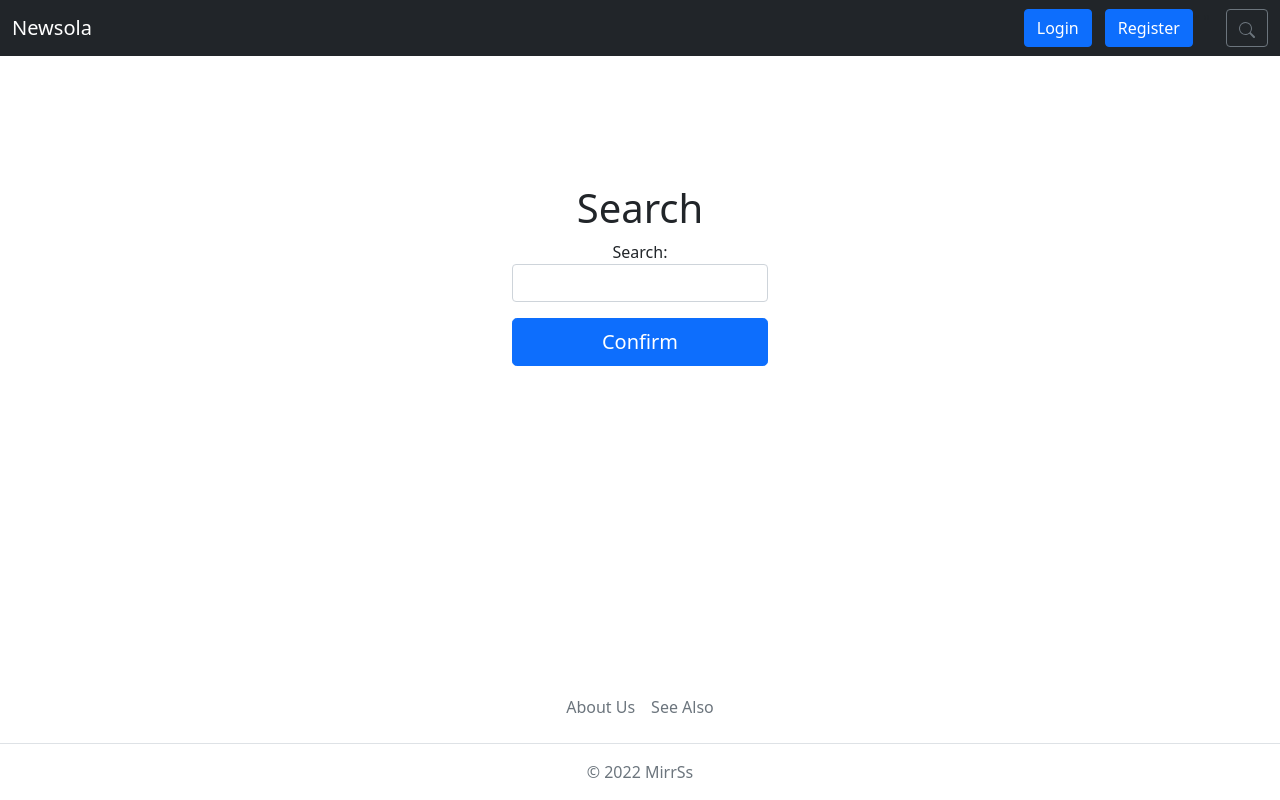
After one commit to MirrSs/newsola, a Django app: page /news/user/search in a window 1280 px wide. The commit adds this page. Run offline with Django 4.2, Linux system fonts and the light colour scheme.

Commit message:
search added,view minor update

```diff
--- a/newsola/news/admin.py
+++ b/newsola/news/admin.py
@@ -1,10 +1,9 @@
 from django.contrib import admin
 from django.contrib.auth.admin import UserAdmin
-from news.models import CustomUser, News
+from news.models import CustomUser
 
 # Register your models here.
 class CustomUserAdmin(UserAdmin):
     pass
 
 admin.site.register(CustomUser,CustomUserAdmin)
-admin.site.register(News)
--- a/newsola/news/forms.py
+++ b/newsola/news/forms.py
@@ -1,5 +1,6 @@
+from re import A
 from django import forms
-from news.models import CustomUser,LANGUAGE_CHOICE
+from news.models import CustomUser,LANGUAGE_CHOICE, Search
 
 from django.contrib.auth.forms import UserCreationForm, AuthenticationForm
 #from django.contrib.auth.models import User
@@ -18,3 +19,9 @@ class UserRegisterForm(UserCreationForm):
 class UserLoginForm(AuthenticationForm):
     username = forms.CharField(label='Username',widget=forms.TextInput(attrs={'class':'form-control','autocomplete':'off'}))
     password = forms.CharField(label='Password',widget=forms.PasswordInput(attrs={'class':'form-control'}))
+
+class SearchForm(forms.ModelForm):
+    search_request = forms.CharField(label='Search',widget=forms.TextInput(attrs={'class':'form-control','autocomplete':'off'}))
+    class Meta:
+        model = Search
+        fields = ('search_request',)
--- a/newsola/news/models.py
+++ b/newsola/news/models.py
@@ -1,4 +1,3 @@
-from sre_parse import CATEGORIES
 from django.db import models
 from django.utils import timezone
 from enum import Enum
@@ -26,14 +25,9 @@ class CustomUser(AbstractUser):
     def __init__(self, *args, **kwargs) -> None:
         super().__init__(*args, **kwargs)
 
-class News(models.Model):
-    news_text = models.CharField(max_length=150)
-    news_picture = models.ImageField(height_field=128,width_field=128)
-    news_url = models.URLField(max_length=200)
-    pub_date = models.DateTimeField('date published')
+
+class Search(models.Model):
+    search_request = models.CharField(max_length=100)
 
     def __str__(self):
-        return self.news_text
-
-    def was_published_recently(self):
-        return self.pub_date >= timezone.now() - datetime.timedelta(days=1)
+        return self.search_request
--- a/newsola/news/services/news_api.py
+++ b/newsola/news/services/news_api.py
@@ -1,11 +1,15 @@
 from dataclasses import dataclass
 from unicodedata import category
 from newsapi import NewsApiClient
+from django.http import HttpResponseRedirect
+from django.urls import reverse
 from loguru import logger
 import requests
 
 from news.models import LANGUAGE_CHOICE, CustomUser
 
+LANGS = ('ru','en','es','de','fr','it')
+api = NewsApiClient(api_key='4db418996f7844b2a86bbf6df8c0ba79')
 
 @dataclass
 class Record:
@@ -20,13 +24,12 @@ class Record:
 
 
 def get_headlines(request,cat:str = 'general') -> list:
-    api = NewsApiClient(api_key='4db418996f7844b2a86bbf6df8c0ba79')
     user_lang = 'en'
     if request.user.is_authenticated:
         user = CustomUser.objects.get(username = request.user.get_username())
         user_lang = user.language
 
-        if user_lang =='ru' or user_lang == 'en' or user_lang == 'de' or user_lang =='es' or user_lang == 'fr' or user_lang == 'it':
+        if user_lang in LANGS:
             pass
         else:
             user_lang = 'en'
@@ -60,3 +63,39 @@ def get_headlines(request,cat:str = 'general') -> list:
             articles_list.append(record)
     logger.debug("Articles are added in list")
     return articles_list
+
+#Search
+def search_news(request,str_to_search:str) -> list:
+    user_lang = 'en'
+    if request.user.is_authenticated:
+        user = CustomUser.objects.get(username = request.user.get_username())
+        user_lang = user.language
+
+        if user_lang in LANGS:
+            pass
+        else:
+            user_lang = 'en'
+        logger.debug(user_lang)
+
+    with requests.Session() as session:
+        news = api.get_top_headlines(language=str(user_lang),page_size=10,q=str_to_search)
+
+    if(news.get('status')=='ok'):
+        logger.debug("NewsAPI request status:OK")
+        articles = news.get('articles')
+        articles_list = []
+
+        for article in articles:
+            title = article.get('title')
+            desc = article.get('description')
+            url = article.get('url')
+            urlToImage = article.get('urlToImage')
+            pub_date = article.get('publishedAt')
+            if urlToImage == None:
+                continue
+            record = Record(title,desc,url,urlToImage,pub_date)
+            if len(articles_list) >= 35:
+                break
+            articles_list.append(record)
+    logger.debug("Articles are added in list")
+    return articles_list
--- a/newsola/news/templates/news/nav.html
+++ b/newsola/news/templates/news/nav.html
@@ -2,6 +2,7 @@
 <html>
     <head>
         <link rel="stylesheet" href="https://cdn.jsdelivr.net/npm/bootstrap@5.1.3/dist/css/bootstrap.min.css" integrity="sha384-1BmE4kWBq78iYhFldvKuhfTAU6auU8tT94WrHftjDbrCEXSU1oBoqyl2QvZ6jIW3" crossorigin="anonymous">
+        <link rel="canonical" href="https://getbootstrap.com/docs/5.2/examples/sidebars/">
         <style type="text/css">
         * {
             margin: 0;
@@ -46,6 +47,14 @@
             </div>
             <div class="offcanvas-body">
               <ul class="navbar-nav justify-content-end flex-grow-1 pe-3">
+                <!-- <li class="nav-item"><a href="{% url 'index' "general" %}">General</a></li> |
+                <li class="nav-item"><a href="{% url 'index' "business" %}">Business</a></li> |
+                <li class="nav-item"><a href="{% url 'index' "entertainment" %}">Entertainment</a></li> |
+                <li class="nav-item"><a href="{% url 'index' "health" %}">Health</a></li> |
+                <li class="nav-item"><a href="{% url 'index' "science" %}">Science</a></li> |
+                <li class="nav-item"><a href="{% url 'index' "sports" %}">Sports</a></li> |
+                <li class="nav-item"><a href="{% url 'index' "technology" %}">Technology</a></li>
+                <li class="nav-item">"                 "</li> -->
                 {% if user.is_authenticated %}
                 <li class="nav-item">
                   <a href="{% url 'signout'%}?next={{request.path}}">
@@ -59,17 +68,23 @@
                   </a>
                 </li>
                 {% endif %}
-                <li>"  "<li>
+                <li>""<li>
                 <li>
                   <a href="{% url 'register' %}">
                       <button type="button" class="btn btn-primary">Register</button>
                   </a>
                 </li>
+                <li>"  "</li>
               </ul>
-              <form class="d-flex mt-3 mt-lg-0" role="search">
-                <input class="form-control me-2" type="search" placeholder="Search" aria-label="Search">
-                <button class="btn btn-outline-success" type="submit">Search</button>
-              </form>
+              <a href="{% url 'search' %}">
+                <button type="button" class="btn btn-outline-secondary">
+                  <svg xmlns="http://www.w3.org/2000/svg" width="16" height="16" fill="currentColor" class="bi bi-search" viewBox="0 0 16 16">
+                <path d="M11.742 10.344a6.5 6.5 0 1 0-1.397 1.398h-.001c.03.04.062.078.098.115l3.85 3.85a1 1 0 0 0 1.415-1.414l-3.85-3.85a1.007 1.007 0 0 0-.115-.1zM12 6.5a5.5 5.5 0 1 1-11 0 5.5 5.5 0 0 1 11 0z"></path>
+                </svg>
+                  <span class="visually-hidden">Search</span>
+                </button>
+                <!-- <button class="btn btn-outline-primary me-2" type="button">Search</button> -->
+              </a>
             </div>
           </div>
         </div>
--- /dev/null
+++ b/newsola/news/templates/news/search.html
@@ -0,0 +1,13 @@
+{% extends 'news/nav.html' %}
+{% block content %}
+<body class="text-center">
+<div class="content_div">
+    <form action="{% url 'search'%}" method="post" style=" width: 20vw; margin-left : 40vw; margin-top: 10vw;">
+        <h1>Search</h1>
+        {% csrf_token %}
+        {{ form.as_p }}
+        <button class="w-100 btn btn-lg btn-primary" type="submit" name="submit">Confirm</button>
+        </form>
+</div>
+</body>
+{% endblock content %}
--- a/newsola/news/urls.py
+++ b/newsola/news/urls.py
@@ -1,4 +1,6 @@
 from django.urls import path
+
+from news.services.news_api import search_news
 
 from . import views
 
@@ -10,5 +12,6 @@ urlpatterns = [
     path('user/signout',views.signout_view,name='signout'),
     path('user/register',views.register_view,name='register'),
     path('info/seealso',views.seealso_view,name='seealso'),
-    path('info/about',views.info_view,name='info')
+    path('info/about',views.info_view,name='info'),
+    path('user/search',views.search_view,name='search')
 ]
--- a/newsola/news/views.py
+++ b/newsola/news/views.py
@@ -1,8 +1,10 @@
 from django.shortcuts import render
 from loguru import logger
+from news.forms import SearchForm
+from news.models import Search
 
 from news.services.auth import *
-from news.services.news_api import get_headlines
+from news.services.news_api import get_headlines,search_news
 from django.contrib.auth.decorators import login_required
 
 
@@ -23,6 +25,21 @@ def general_view(request):
     context = {'news_list':news_list}
     return render(request, 'news/index.html', context)
 
+def search_view(request):
+    if request.method != 'POST':
+        form = SearchForm()
+    else:
+        form = SearchForm(request.POST)
+        if form.is_valid():
+            search_obj:Search = form.save(commit=False)
+            news_list:list = search_news(request,search_obj.search_request)
+            context = {'news_list':news_list}
+            logger.debug("Search request successfully processed!")
+            return render(request, 'news/index.html', context)
+
+    context = {'form': form}
+    return render(request, 'news/search.html', context)
+
 def sign_view(request):
     return user_sign(request)
 
```
Also changed, not shown: newsola/news/templates/news/index.html (+45 -12 lines).
